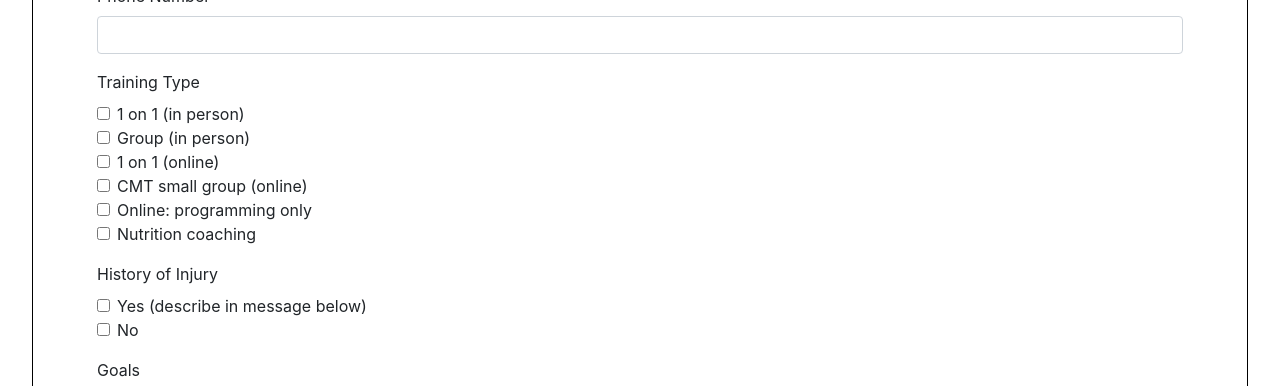
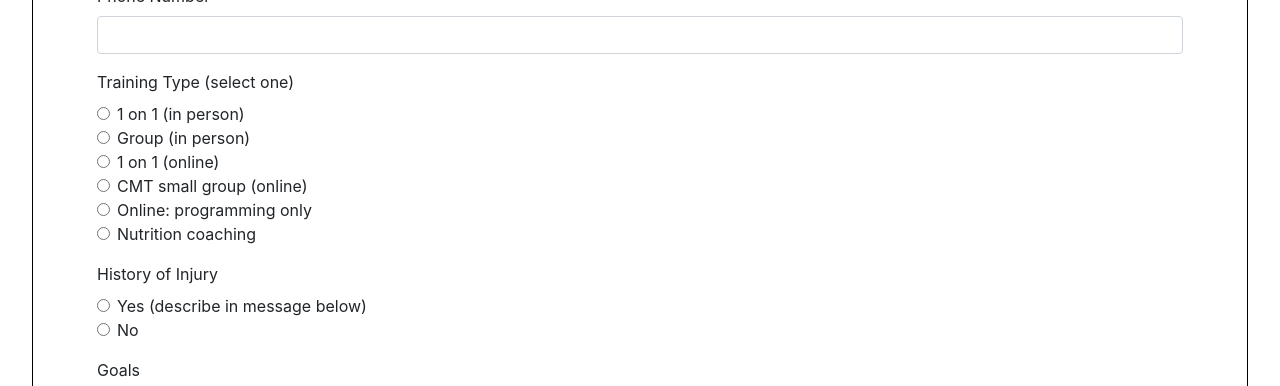
Before and after one commit to myerstina515/tedashitrained, a React (Create React App) app: page /contact in a window 1280 px wide. Shown: the part 411-797 px from the top of the page. Built offline with nearby package versions, Linux system fonts and the light colour scheme.

Commit message:
admin page and contact form

```diff
--- a/src/App.js
+++ b/src/App.js
@@ -9,6 +9,7 @@ import Footer from './components/Footer';
 import './App.css';
 import AboutMe from './components/AboutMe';
 import ContactForm from './components/ContactForm';
+import Kettlebell from './components/Kettlebell';
 
 
 function App() {
@@ -22,6 +23,7 @@ function App() {
         <Route path='/testimonials' component={Testimonials} exact />
         <Route path='/aboutme' component={AboutMe} exact />
         <Route path='/contact' component={ContactForm} exact />
+        <Route path='/kettlebell' component={Kettlebell} exact />
       </Switch>
       <Footer/>
     </>
--- a/src/components/ContactForm.js
+++ b/src/components/ContactForm.js
@@ -1,71 +1,136 @@
-import React from 'react';
+import React, { useState } from 'react';
 import Form from 'react-bootstrap/Form';
 import Button from 'react-bootstrap/Button';
 import './ContactForm.scss';
+import useAjaxCalls from './hooks/ajax';
+// import { NavItem } from 'react-bootstrap';
+import axios from 'axios';
 
-const ContactForm = () => {
+const ContactForm = (props) => {
+  // object model: {
+  //       "_id": "603d4323db9abd502871c601",
+  //       "name": "Tina Myers",
+  //       "emailAddress": "myers.tina515@gmail.com",
+  //       "phoneNumber": 4259618468,
+  //       "trainingType": "group training",
+  //       "injury": false,
+  //       "goals": "weight loss",
+  //       "message": "what are your prices?",
+  //       "contacted": "false"
+  //   },
+  const [URL, list, setList] = useAjaxCalls();
+  const [item, setState] = useState({});
+
+  const handleChange = (e) => {
+    setState({ ...item, [e.target.name]: e.target.value })
+    console.log('item in handlechange ', item)
+  };
+
+  const handleSubmit = async (e) => {
+    console.log(URL)
+    e.preventDefault();
+    axios.post(URL, {
+      name: item.name,
+      emailAddress: item.emailAddress,
+      phoneNumber: item.phoneNumber,
+      trainingType: item.trainingType,
+      injury: item.injury,
+      goals: item.goals,
+      message: item.message,
+      contacted: false
+    })
+      .then(results => {
+        console.log('inside the .then ', results);
+        setList([...list, results.data]);
+        console.log('after set list', list);
+      })
+      .catch((err) => {
+        console.error(err)
+      })
+    e.target.reset();
+    console.log('this is the item in handlesubmit: ', item);
+    // props.handleSubmit(item);
+    setState({});
+  };
+
   return (
     <>
       <h2 id="contactUs">Contact Us</h2>
       <div id="bodyArea">
-        <Form id="contactUsForm">
+        <Form onSubmit={handleSubmit} id="contactUsForm">
           <Form.Group controlId="formBasicEmail">
             <Form.Label>Name</Form.Label>
-            <Form.Control name="studentName" type="text"></Form.Control>
+            <Form.Control onChange={handleChange} name="name" type="text"></Form.Control>
           </Form.Group>
           <Form.Group controlId="formBasicPassword">
             <Form.Label>Email address</Form.Label>
-            <Form.Control type="text" name="studentID"></Form.Control>
+            <Form.Control onChange={handleChange} type="text" name="emailAddress"></Form.Control>
           </Form.Group>
           <Form.Group>
             <Form.Label>Phone Number</Form.Label>
-            <Form.Control type="number" name="grade"></Form.Control>
+            <Form.Control onChange={handleChange} type="number" name="phoneNumber"></Form.Control>
           </Form.Group>
-          <div className="mb-3">
-            <Form.Label>Training Type</Form.Label>
+          <Form.Group className="mb-3" onChange={handleChange}>
+            <Form.Label>Training Type (select one)</Form.Label>
             <Form.Check
-              id='1'
+              type="radio"
+              name="trainingType"
+              value="1on1"
               label="1 on 1 (in person)"
             />
             <Form.Check
+              type="radio"
+              name="trainingType"
               label="Group (in person)"
-              id='2'
+              value="groupInPerson"
             />
             <Form.Check
+              type="radio"
+              name="trainingType"
               label="1 on 1 (online)"
-              id='3'
+              value="1on1online"
             />
             <Form.Check
+              type="radio"
+              name="trainingType"
               label="CMT small group (online)"
-              id='4'
+              value="CMT"
             />
             <Form.Check
+              type="radio"
+              name="trainingType"
               label="Online: programming only"
-              id='5'
+              value="onlineProgramming"
             />
             <Form.Check
+              type="radio"
+              name="trainingType"
               label="Nutrition coaching"
-              id='6'
+              value="nutritionCoaching"
             />
-          </div>
-          <Form.Group>
+          </Form.Group>
+          <Form.Group onChange={handleChange} name="injury">
             <Form.Label>History of Injury</Form.Label>
             <Form.Check
+              type="radio"
+              name="injury"
               label="Yes (describe in message below)"
-              id='1'
+              value="true"
             />
             <Form.Check
-            label="No"
-            id='2'
+              type="radio"
+              name="injury"
+              label="No"
+              value="false"
             />
           </Form.Group>
           <Form.Group>
             <Form.Label>Goals</Form.Label>
-            <Form.Control as="textarea" rows={3} />
+            <Form.Control onChange={handleChange} as="textarea" rows={3} name="goals" />
           </Form.Group>
           <Form.Group>
             <Form.Label>Message</Form.Label>
-            <Form.Control as="textarea" rows={5} />
+            <Form.Control onChange={handleChange} as="textarea" rows={5} name="message" />
           </Form.Group>
           <Button variant="primary" type="submit">Submit Inquiry</Button>
         </Form>
--- a/src/components/Home.js
+++ b/src/components/Home.js
@@ -4,6 +4,9 @@ import Cards from './Cards';
 import Video from './Video';
 import { useState } from 'react';
 import axios from 'axios';
+import Form from 'react-bootstrap/Form';
+import Button from 'react-bootstrap/Button';
+import './Home.scss';
 
 
 const Home = () => {
@@ -24,19 +27,27 @@ const Home = () => {
   }
   const handleChange = (e) => {
     setEmail(e.target.value);
-    console.log('inside handleChange', emailAddress);
+    // console.log('inside handleChange', emailAddress);
   }
 
-  return(
+  return (
     <>
-      <ImageCarousel/>
-      <Cards/>
-      <Video/>
-      <form onSubmit={emailSignUp}>
+      <ImageCarousel />
+      <Cards />
+      <Video />
+      <Form id="emailSignUp" onSubmit={emailSignUp}>
+          <Form.Label>Sign up for our newsletter!</Form.Label>
+          {/* <br/> */}
+          <Form.Control id="emailInput" onChange={handleChange} type="text" placeholder="Enter email address" />
+          <Button id="emailButton" variant="dark" type="submit">Sign Up</Button>
+      </Form>
+
+      {/* <form id="emailSignUp" onSubmit={emailSignUp}>
         <label>Sign up for our newsletter!</label>
-        <input onChange={handleChange} type="text" default="Enter Email Address"></input>
-        <button type="submit">Sign Up</button>
-      </form>
+        <br />
+        <input id="emailInput" onChange={handleChange} type="text" default="Enter Email Address"></input>
+        <button id="emailButton" type="submit">Sign Up</button>
+      </form> */}
     </>
   )
 }
--- /dev/null
+++ b/src/components/Home.scss
@@ -0,0 +1,21 @@
+#emailSignUp{
+  width: 40vw;
+  margin-left: auto;
+  margin-right: auto;
+  text-align: left;
+  display: flex;
+  flex-wrap: wrap;
+}
+#emailInput{
+  width: 30vw;
+  border: none;
+  border-bottom: 1px solid black;
+  margin-right: 15px;
+  outline: none;
+  border-radius: 0;
+  margin-bottom: 10px;
+}
+#emailButton:hover{
+  background-color: darkred;
+  color: white;
+}
--- /dev/null
+++ b/src/components/Kettlebell.js
@@ -0,0 +1,53 @@
+import axios from 'axios';
+import React, { useState } from 'react';
+import useAjaxCalls from './hooks/ajax';
+import { Card, Button, CardColumns } from 'react-bootstrap';
+import './Kettlebell.scss';
+
+const Kettlebell = () => {
+  const [contacts, setContacts] = useState([])
+  const [URL] = useAjaxCalls();
+
+  const getContacts = async () => {
+    let contactsFromDB = await axios.get(URL)
+      .then(response => {
+        console.log('response', response.data);
+        return response.data;
+      })
+    setContacts(contactsFromDB);
+  }
+  // const toggleContacted = (contacts.idx) => {
+  //   console.log(contacts._id);
+  // }
+  // onClick={() => toggleContacted(contacts.idx)}
+  return (
+
+    <>
+      <h1>Admin page</h1>
+      <Button id="displayContacts" onClick={getContacts}>Display Contacts</Button>
+      <div id="parent">
+        <CardColumns>
+        {contacts.map((contacts, idx) => (
+          <div key={idx}>
+            <Card id="contacts">
+              <Card.Body>
+                <Card.Title>Name: {contacts.name}</Card.Title>
+                <Card.Text>ID: {contacts._id}</Card.Text>
+                <Card.Text>Email: {contacts.emailAddress}</Card.Text>
+                <Card.Text>Phone: {contacts.phoneNumber}</Card.Text>
+                <Card.Text>Type: {contacts.trainingType}</Card.Text>
+                <Card.Text>Injury: {contacts.injury}</Card.Text>
+                <Card.Text id="longText">Goals: {contacts.goals}</Card.Text>
+                <Card.Text id="longText">Message: {contacts.message}</Card.Text>
+                {/* <Card.Text>Contacted? {contacts.contacted}</Card.Text> */}
+                {/* <Button>Click if contacted</Button> */}
+              </Card.Body>
+            </Card>
+          </div>
+        ))}
+        </CardColumns>
+      </div>
+    </>
+  )
+}
+export default Kettlebell;
--- /dev/null
+++ b/src/components/Kettlebell.scss
@@ -0,0 +1,17 @@
+#parent{
+  display: flex;
+  flex-wrap: wrap;
+  margin: 20px;
+}
+#contacts{
+  width: 30vm;
+  height: 30vm;
+  border: 1px solid black;
+}
+#longText{
+  width: 30vm;
+  overflow:visible
+}
+#displayContacts{
+  margin: 20px;
+}
--- /dev/null
+++ b/src/components/hooks/ajax.js
@@ -0,0 +1,43 @@
+import axios from 'axios';
+import { useState } from 'react';
+
+function useAjaxCalls() {
+  const URL = 'https://tt-api-server.herokuapp.com/client';
+  const [list, setList] = useState([]);
+
+  const getContacts = async () => {
+    console.log('Inside the get clients function');
+    await axios.get(URL)
+      .then(results => {
+        console.log('results', results.data)
+        setList(results.data.results);
+      })
+      .catch((err) => {
+        console.error(err)
+      });
+  }
+
+  const addContact = (item) => {
+    console.log('this is the item in addContact ', item);
+    // axios.post(URL, {
+    //   "_id": "603d4323db9abd502871c601",
+    //   "name": item.name,
+    //   "emailAddress": item.emailAddress,
+    //   "phoneNumber": item.phoneNumber,
+    //   "trainingType": [item.trainingType],
+    //   "injury": [item.injury],
+    //   "goals": item.goals,
+    //   "message": item.message,
+    // })
+    // .then(results => {
+    //   console.log('inside the .then ', results);
+    //   setList([...list, results.data]);
+    //   console.log('after set list', list);
+    // })
+    // .catch((err) => {
+    //   console.error(err)
+    // })
+  };
+  return [URL, list, setList, addContact, getContacts]
+}
+export default useAjaxCalls;
```
Also changed, not shown: src/components/store/contact-reducer.js (added, +34 -0 lines), src/components/store/index.js (added, +17 -0 lines), 1 other file (tests, documents, lock files or other folders).
